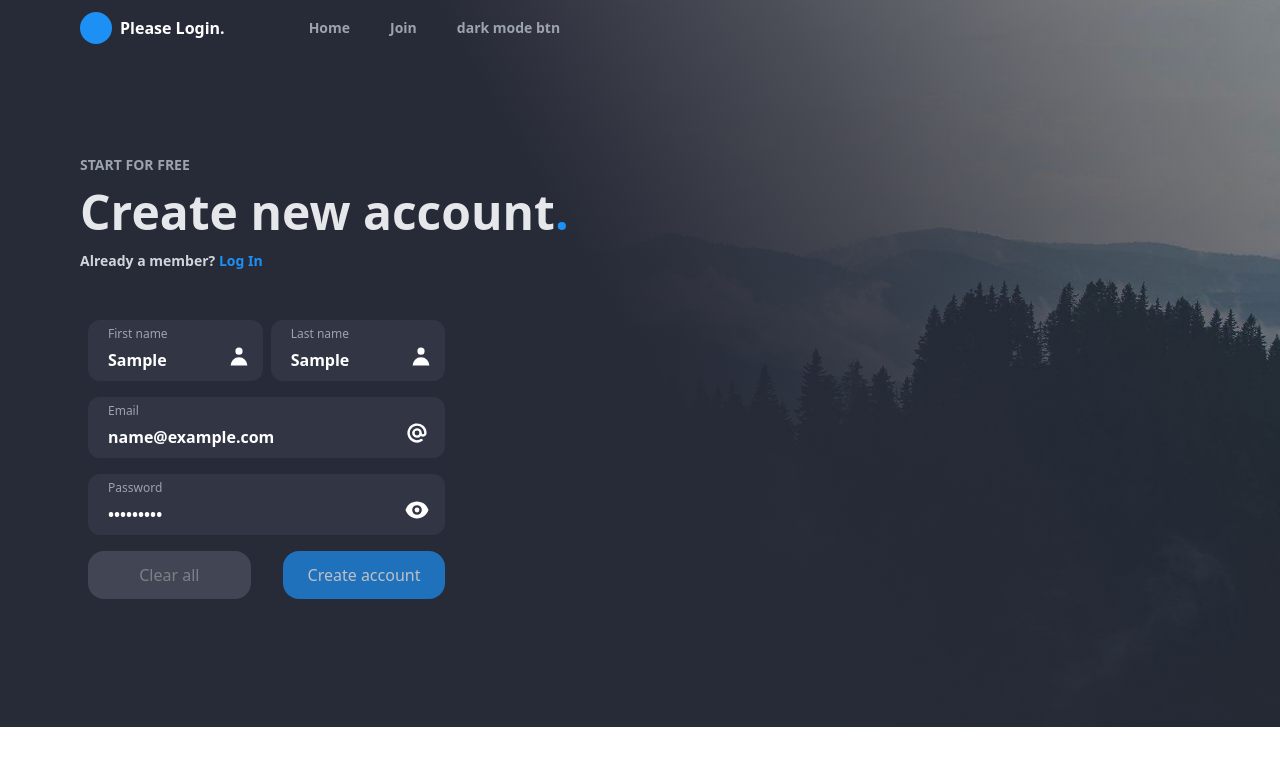
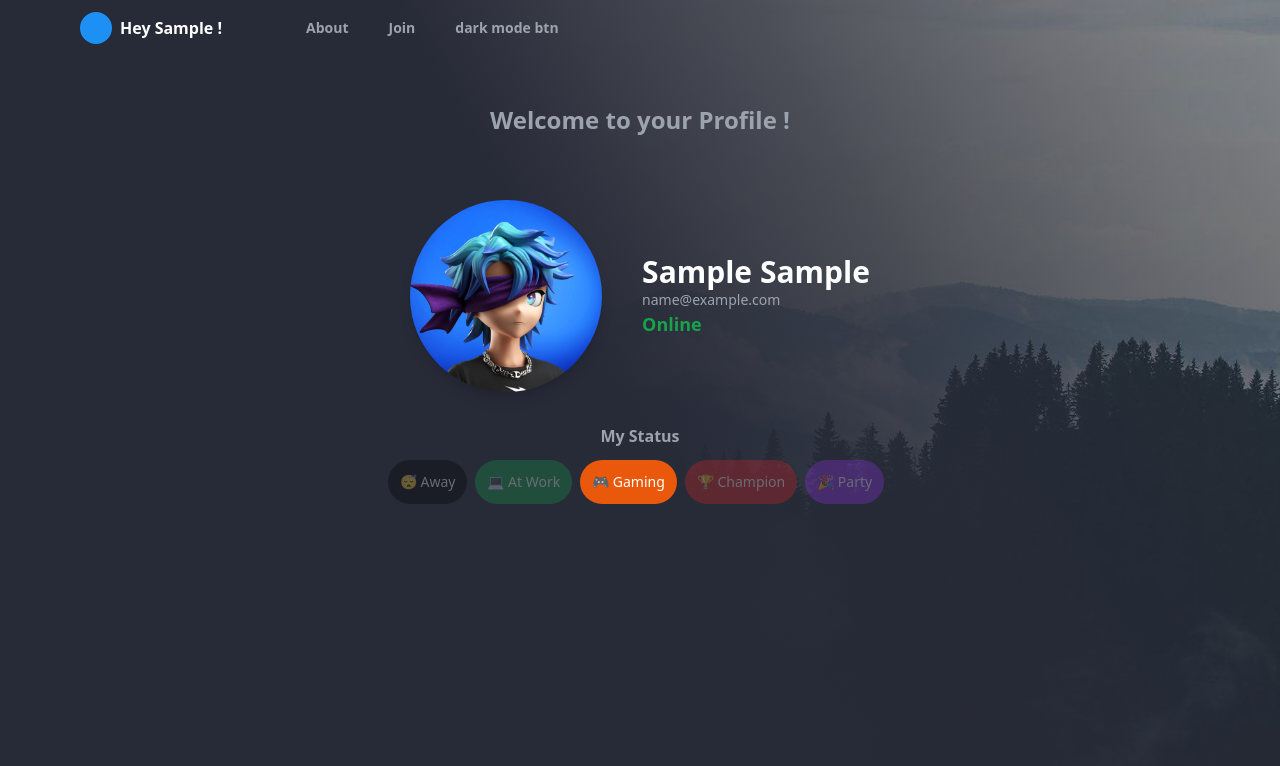
Before and after one commit to Mehdi-Zandian/Login-form, a React (Create React App) app: page / in a window 1280 px wide. Both pictures are taken after typing "Sample", "Sample", "name@example.com", "Sample123" into the empty fields and a click on the button "Create account". Shown: the top 766 px of the page. Built offline with nearby package versions, Linux system fonts and the light colour scheme.

Commit message:
welcome style + logic done ✅

```diff
--- a/src/app/features/user/userSlice.js
+++ b/src/app/features/user/userSlice.js
@@ -14,6 +14,6 @@ export const userSlice = createSlice({
   },
 });
 
-export const {} = userSlice.actions;
+export const { signUp } = userSlice.actions;
 
 export default userSlice.reducer;
--- a/src/app/store.js
+++ b/src/app/store.js
@@ -1,8 +1,10 @@
 import { configureStore } from "@reduxjs/toolkit";
 import modeReducer from "./features/mode/modeSlice";
+import userReducer from "./features/user/userSlice";
 
 export const store = configureStore({
   reducer: {
     mode: modeReducer,
+    user: userReducer,
   },
 });
--- a/src/components/Form/Form.js
+++ b/src/components/Form/Form.js
@@ -3,17 +3,23 @@ import FirstName from "./FirstName";
 import LastName from "./LastName";
 import Email from "./Email";
 import Password from "./Password";
+// redux
+import { useDispatch } from "react-redux";
+import { signUp } from "../../app/features/user/userSlice";
 // form api
 import { useForm } from "react-hook-form";
 
 function Form() {
+  // redux
+  const dispatch = useDispatch();
+
   const {
     register,
     handleSubmit,
     formState: { errors },
   } = useForm();
 
-  const onSubmit = (data) => console.log(data);
+  const onSubmit = (data) => dispatch(signUp(data));
 
   return (
     <div className="container mx-auto md:px-20 px-5">
--- a/src/components/Nav/Profile.js
+++ b/src/components/Nav/Profile.js
@@ -1,11 +1,13 @@
 import React from "react";
+import { useSelector } from "react-redux";
 
 function Profile() {
+  const user = useSelector((state) => state.user.user);
   return (
     <div className="my-3 flex items-center w-fit">
       <div className="bg-fblue-100 rounded-full w-8 h-8 mr-2"></div>
       <span className="dark:text-white md:pr-16 font-semibold">
-        Please Login.
+        {user.length == 0 ? "Please Login." : `Hey ${user?.firstName} !`}
       </span>
     </div>
   );
--- a/src/components/Nav/Tabs.js
+++ b/src/components/Nav/Tabs.js
@@ -7,7 +7,11 @@ function Tabs() {
   const dispatch = useDispatch();
   return (
     <div className="flex-1 text-gray-500 dark:text-gray-400 font-semibold text-sm">
-      <span className="cursor-pointer px-5">Home</span>
+      <span className="cursor-pointer px-5">
+        <a href="https://mehdi-zandian.vercel.app/" target="_blank">
+          About
+        </a>
+      </span>
       <span className="cursor-pointer px-5 md:inline hidden">Join</span>
       <span
         onClick={() => dispatch(changeMode())}
--- /dev/null
+++ b/src/components/Welcome/Picture.js
@@ -0,0 +1,37 @@
+import React from "react";
+import Avatar from "../../assets/avatar.jpeg";
+import { useSelector } from "react-redux";
+
+function Picture() {
+  const user = useSelector((state) => state.user.user);
+
+  return (
+    <div className="bg-re-300 mt-12 h-fit flex flex-col">
+      <h1 className="text-center dark:text-gray-400 text-gray-600 text-2xl font-bold">
+        Welcome to your Profile !
+      </h1>
+      <div className="mt-16 flex flex-col md:flex-row items-center">
+        <img
+          className="w-40 md:w-48 mb-6 md:mb-0 md:mr-10 rounded-full shadow-lg"
+          src={Avatar}
+          alt="avatar"
+        />
+        <div>
+          <div className="flex flex-col md:items-start items-center">
+            <h3 className="md:text-3xl text-xl font-bold dark:text-white">
+              {user?.firstName} {user?.lastName}
+            </h3>
+            <span className="text-sm text-gray-600 dark:text-gray-400">
+              {user?.email}
+            </span>
+            <span className="text-green-600 text-base md:text-lg font-semibold">
+              Online
+            </span>
+          </div>
+        </div>
+      </div>
+    </div>
+  );
+}
+
+export default React.memo(Picture);
--- /dev/null
+++ b/src/components/Welcome/Status.js
@@ -0,0 +1,58 @@
+import React, { useState } from "react";
+
+function Status() {
+  const [status, setStatus] = useState("st3");
+
+  return (
+    <div className="mt-8">
+      <h3 className="font-semibold text-center mb-1 dark:text-gray-400 text-gray-600">
+        My Status
+      </h3>
+
+      <div className="flex flex-wrap justify-center">
+        <div
+          onClick={() => setStatus("st1")}
+          className={`${
+            status == "st1" ? "opacity-100" : "opacity-30"
+          } bg-black mr-2 mt-2 text-white text-sm p-3 rounded-3xl cursor-pointer`}
+        >
+          😴 Away
+        </div>
+        <div
+          onClick={() => setStatus("st2")}
+          className={`${
+            status == "st2" ? "opacity-100" : "opacity-30"
+          } bg-green-600 mr-2 mt-2 text-white text-sm p-3 rounded-3xl cursor-pointer`}
+        >
+          💻 At Work
+        </div>
+        <div
+          onClick={() => setStatus("st3")}
+          className={`${
+            status == "st3" ? "opacity-100" : "opacity-30"
+          } bg-orange-600 mr-2 mt-2 text-white text-sm p-3 rounded-3xl cursor-pointer`}
+        >
+          🎮 Gaming
+        </div>
+        <div
+          onClick={() => setStatus("st4")}
+          className={`${
+            status == "st4" ? "opacity-100" : "opacity-30"
+          } bg-red-600 mr-2 mt-2 text-white text-sm p-3 rounded-3xl cursor-pointer`}
+        >
+          🏆 Champion
+        </div>
+        <div
+          onClick={() => setStatus("st5")}
+          className={`${
+            status == "st5" ? "opacity-100" : "opacity-30"
+          } bg-purple-600 mr-2  mt-2 text-white text-sm p-3 rounded-3xl cursor-pointer`}
+        >
+          🎉 Party
+        </div>
+      </div>
+    </div>
+  );
+}
+
+export default React.memo(Status);
--- /dev/null
+++ b/src/components/Welcome/Welcome.js
@@ -0,0 +1,14 @@
+import React from "react";
+import Picture from "./Picture";
+import Status from "./Status";
+
+function Welcome() {
+  return (
+    <div className="container mx-auto h-screen flex flex-col items-center">
+      <Picture />
+      <Status />
+    </div>
+  );
+}
+
+export default Welcome;
--- a/src/container/App.js
+++ b/src/container/App.js
@@ -1,16 +1,18 @@
 import Nav from "../components/Nav/Nav";
 import Form from "../components/Form/Form";
+import Welcome from "../components/Welcome/Welcome";
 import { useSelector } from "react-redux";
 
 function App() {
   // redux
   const mode = useSelector((state) => state.mode.mode);
+  const user = useSelector((state) => state.user.user);
   return (
     <div className="app min-h-full bg-center bg-cover bg-no-repeat bg-[url('./assets/mountain.jpg')] ">
       <div className={`${mode == true ? "dark" : "light"} bg-gradient h-full`}>
         <Nav />
-        <Form />
-        {/* Welcome */}
+        {user.length == 0 ? <Form /> : <Welcome />}
+        {/* {!true ? <Form /> : <Welcome />} */}
       </div>
     </div>
   );
--- a/src/index.css
+++ b/src/index.css
@@ -3,7 +3,7 @@
 @tailwind utilities;
 
 body {
-  overflow: hidden;
+  overflow-x: hidden;
 }
 
 .dark.bg-gradient {
@@ -47,3 +47,14 @@ body {
 .input__active {
   @apply outline outline-2 outline-fblue-100;
 }
+
+/* Hide scrollbar for Chrome, Safari and Opera */
+.no-scrollbar::-webkit-scrollbar {
+  display: none;
+}
+
+/* Hide scrollbar for IE, Edge and Firefox */
+.no-scrollbar {
+  -ms-overflow-style: none; /* IE and Edge */
+  scrollbar-width: none; /* Firefox */
+}
```
Also changed, not shown: src/assets/avatar.jpeg (added).
